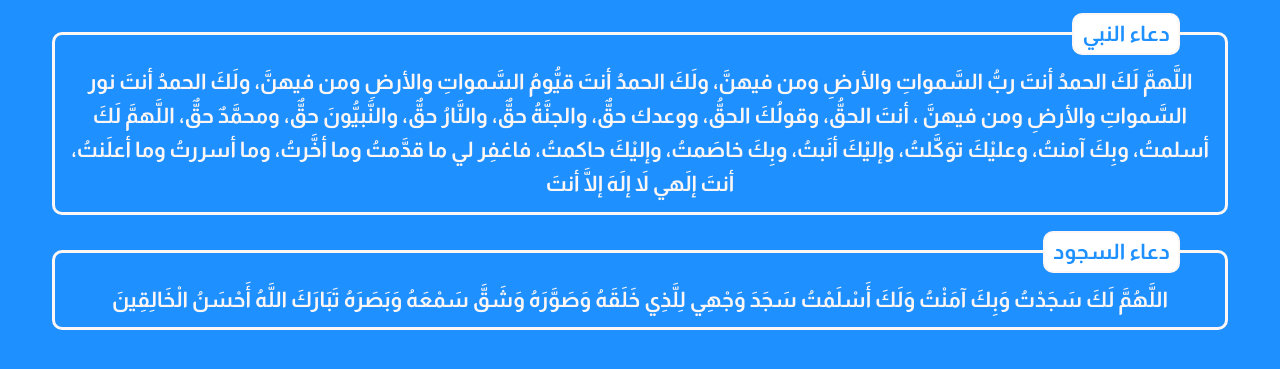
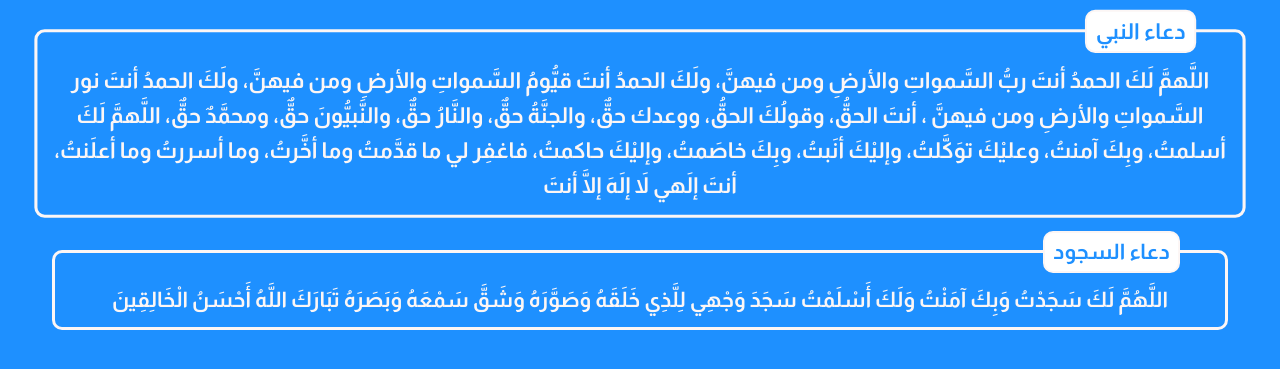
Before and after one commit to hazemessam/prophet-supplication.netlify.app, a plain HTML site: page index.html in a window 1280 px wide. In both pictures the pointer is over the element 640 px from the left and 220 px from the top of the page. Shown: the part 97-466 px from the top of the page. Drawn offline with Linux system fonts and the light colour scheme.

Commit message:
add scale to fieldset

```diff
--- a/style.css
+++ b/style.css
@@ -30,6 +30,11 @@ fieldset {
     position: relative;
     margin-bottom: 35px;
     padding-top: 30px;
+    transition: .4s;
+}
+
+fieldset:hover {
+    transform: scale(1.03);
 }
 
 fieldset legend {
```
